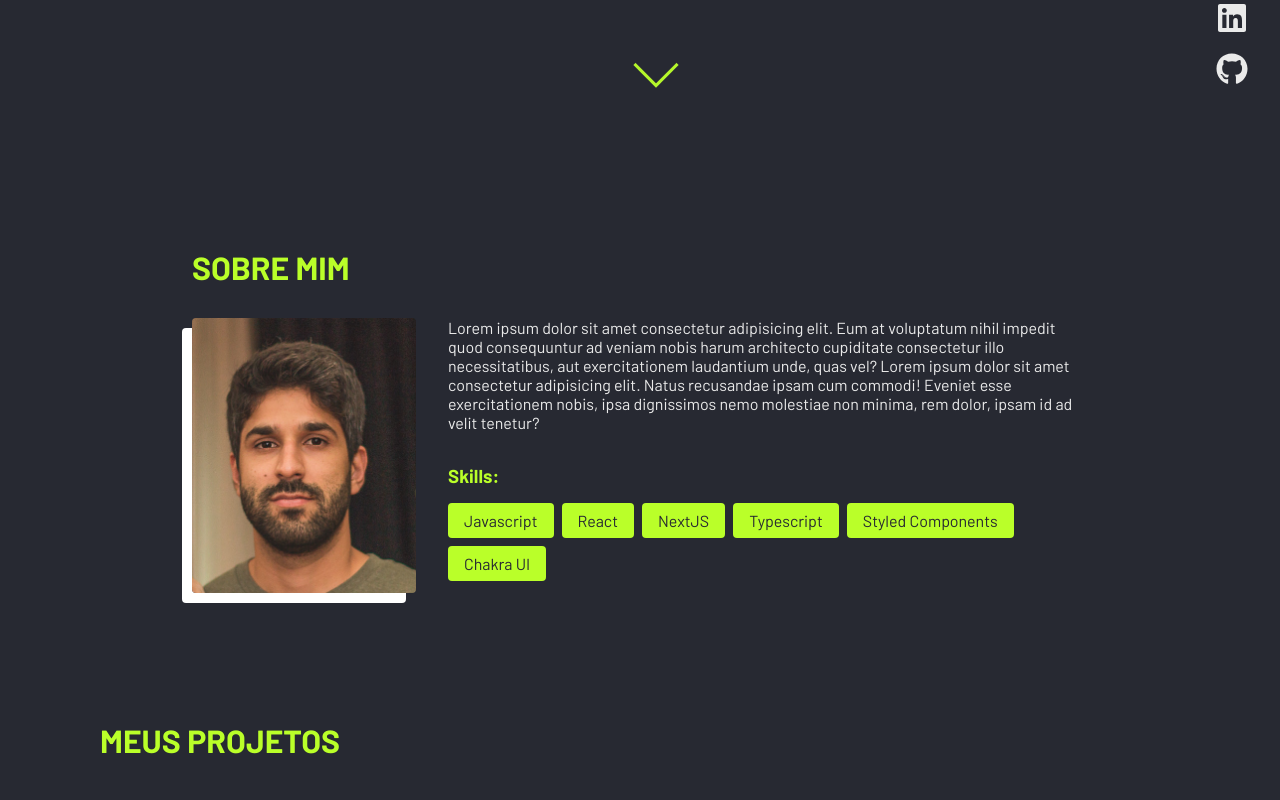
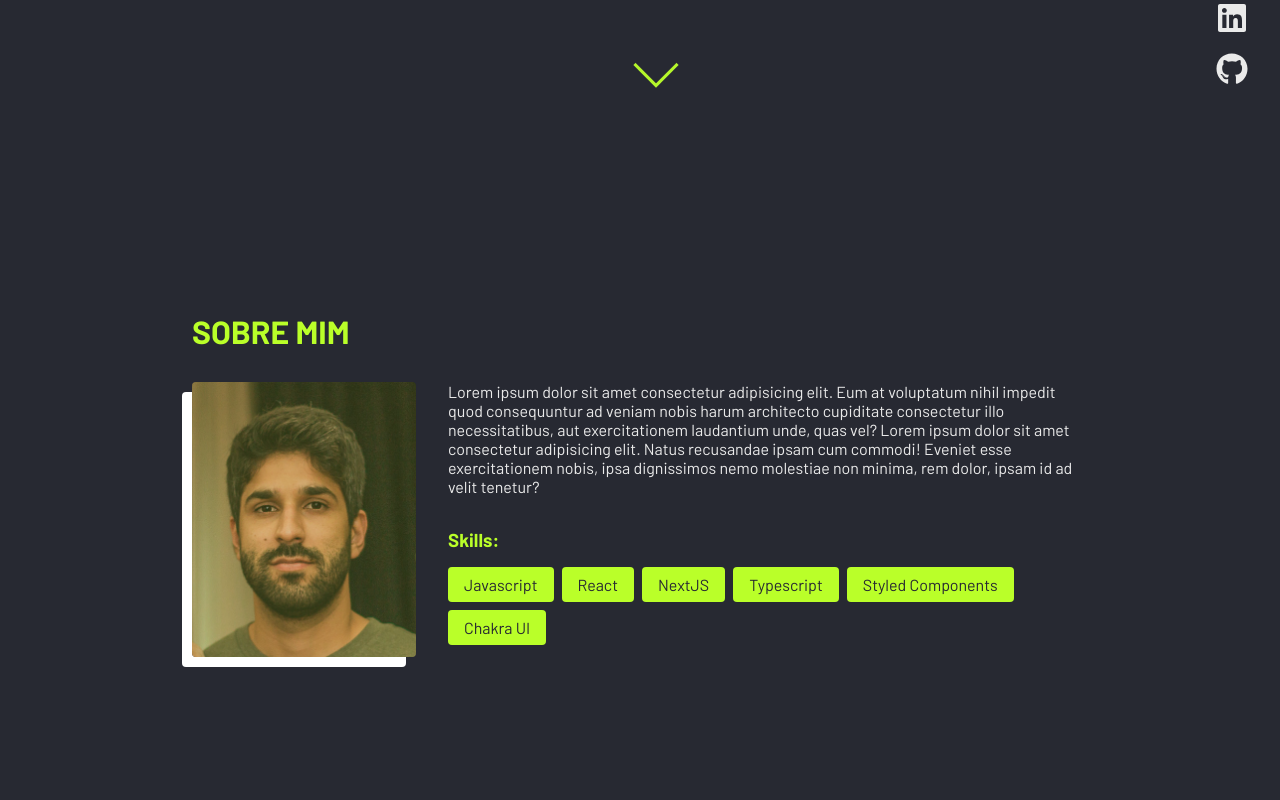
Before and after one commit to RafaelC77/dev-portfolio, a React (Vite) app: page / in a window 1280 px wide. Shown: the part 680-1480 px from the top of the page. Built offline with nearby package versions, Linux system fonts and the light colour scheme.

Commit message:
feat: add filter over profile picture

```diff
--- a/src/components/About/index.tsx
+++ b/src/components/About/index.tsx
@@ -1,6 +1,11 @@
 import profilePic from "../../assets/profile-pic.jpg";
 import { Tag } from "../Tag";
-import { AboutComponent, Profile, SkillsList } from "./styles";
+import {
+  AboutComponent,
+  PictureContainer,
+  Profile,
+  SkillsList,
+} from "./styles";
 
 export function About() {
   return (
@@ -8,7 +13,9 @@ export function About() {
       <h2>Sobre mim</h2>
 
       <Profile>
-        <img src={profilePic} alt="" />
+        <PictureContainer>
+          <img src={profilePic} alt="" />
+        </PictureContainer>
 
         <div>
           <p>
--- a/src/components/About/styles.ts
+++ b/src/components/About/styles.ts
@@ -6,7 +6,7 @@ export const AboutComponent = styled.section`
   display: flex;
   flex-direction: column;
   margin: 0 auto;
-  padding: 4rem 0;
+  padding: 8rem 0;
 
   h2 {
     font-size: 2rem;
@@ -22,17 +22,48 @@ export const Profile = styled.div`
   align-items: flex-start;
   gap: 2rem;
 
-  img {
-    width: 14rem;
-    height: auto;
-    box-shadow: -10px 10px ${(props) => props.theme["white"]};
-    margin: 0 auto;
-    border-radius: 4px;
-  }
-
   h3 {
     margin-top: 2rem;
     color: ${(props) => props.theme["green"]};
+  }
+
+  @media (max-width: 780px) {
+    flex-direction: column-reverse;
+  }
+`;
+
+export const PictureContainer = styled.div`
+  position: relative;
+  border-radius: 4px;
+
+  img {
+    width: 14rem;
+    margin: 0 auto;
+    border-radius: 4px;
+    box-shadow: -0.625rem 0.625rem ${(props) => props.theme["white"]};
+    transition: 0.2s;
+  }
+
+  &:hover {
+    img {
+      box-shadow: 0 0;
+    }
+  }
+
+  &::after {
+    content: "";
+    position: absolute;
+    width: 100%;
+    height: 99%;
+    background-color: ${(props) => props.theme["green-dark"]};
+    top: 0;
+    left: 0;
+    border-radius: 4px;
+    opacity: 0.2;
+  }
+
+  &:hover::after {
+    display: none;
   }
 
   @media (max-width: 780px) {
```
